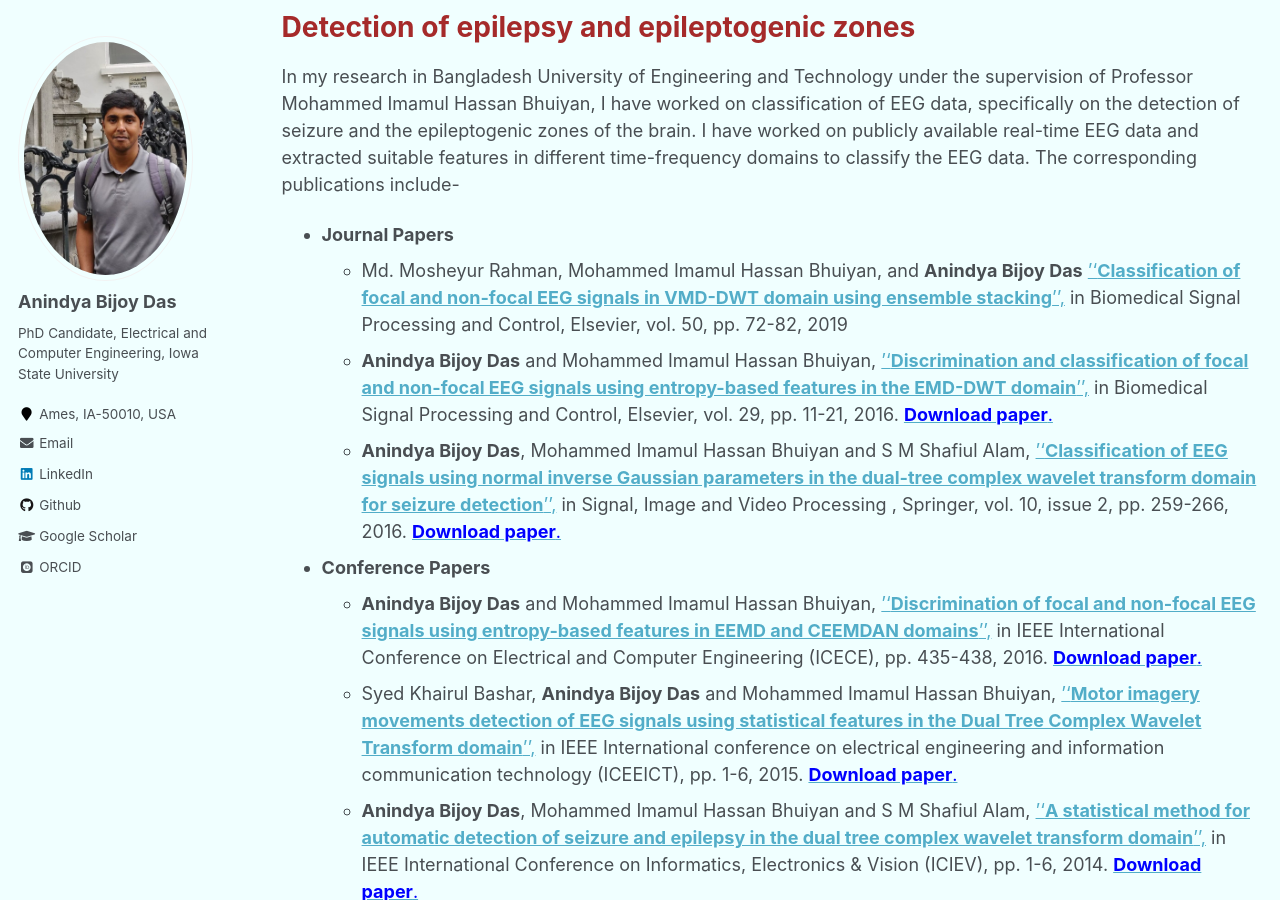
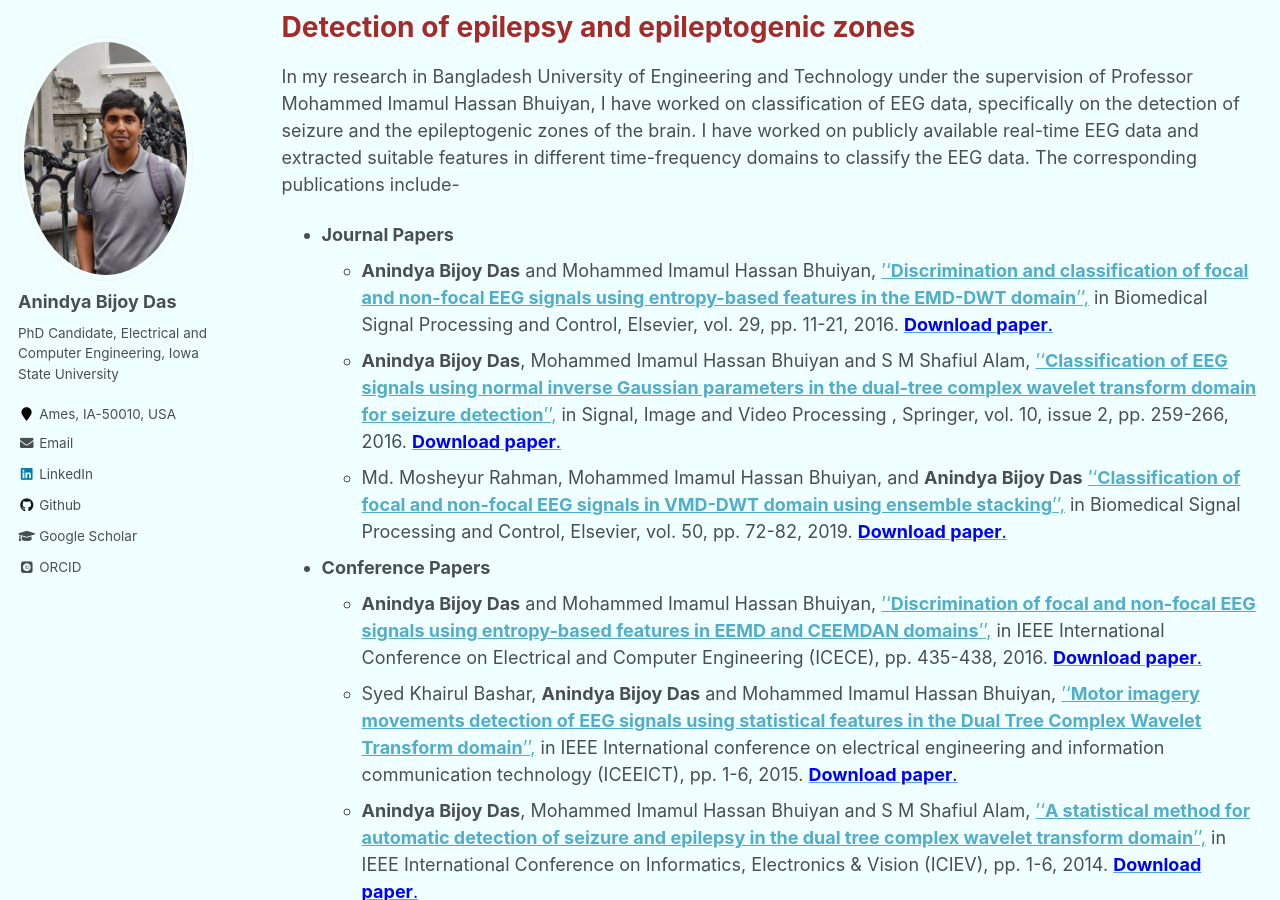
Before and after one commit to anindyabijoydas/portfolio, a Jekyll site: the page built from _pages/research.md, in a window 1280 px wide and 900 px high, scrolled down 1015 px. Built offline with Jekyll 4.4.1, drawn with Linux system fonts in a browser that asks for light colours; some web fonts are replaced.

Commit message:
Update research.md

```diff
--- a/_pages/research.md
+++ b/_pages/research.md
@@ -35,9 +35,9 @@ In my PhD research in Iowa State University under the supervision of Professor A
 In my research in Bangladesh University of Engineering and Technology under the supervision of Professor Mohammed Imamul Hassan Bhuiyan, I have worked on classification of EEG data, specifically on the detection of seizure and the epileptogenic zones of the brain. I have worked on publicly available real-time EEG data and extracted suitable features in different time-frequency domains to classify the EEG data. The corresponding publications include-
 
 * **Journal Papers**
-   * Md. Mosheyur Rahman, Mohammed Imamul Hassan Bhuiyan, and **Anindya Bijoy Das** [''**Classification of focal and non-focal EEG signals in VMD-DWT domain using ensemble stacking**'',](https://www.sciencedirect.com/science/article/abs/pii/S1746809419300126) in Biomedical Signal Processing and Control, Elsevier, vol. 50, pp. 72-82, 2019
-   * **Anindya Bijoy Das** and Mohammed Imamul Hassan Bhuiyan, [''**Discrimination and classification of focal and non-focal EEG signals using entropy-based features in the EMD-DWT domain**'',](https://www.sciencedirect.com/science/article/abs/pii/S1746809416300465) in Biomedical Signal Processing and Control, Elsevier, vol. 29, pp. 11-21, 2016. [<span style="color:blue">**Download paper**.</span>](https://www.dropbox.com/s/lopr5cq523l9ibw/bspc.pdf?dl=0)
+   * **Anindya Bijoy Das** and Mohammed Imamul Hassan Bhuiyan, [''**Discrimination and classification of focal and non-focal EEG signals using entropy-based features in the EMD-DWT domain**'',](https://www.sciencedirect.com/science/article/abs/pii/S1746809416300465) in Biomedical Signal Processing and Control, Elsevier, vol. 29, pp. 11-21, 2016. [<span style="color:blue">**Download paper**.</span>](https://www.dropbox.com/s/4efk5c1zl29q6we/bspc2016.pdf?dl=0)
    * **Anindya Bijoy Das**, Mohammed Imamul Hassan Bhuiyan and S M Shafiul Alam, [''**Classification of EEG signals using normal inverse Gaussian parameters in the dual-tree complex wavelet transform domain for seizure detection**'',](https://link.springer.com/article/10.1007%2Fs11760-014-0736-2) in Signal, Image and Video Processing , Springer, vol. 10, issue 2, pp. 259-266, 2016. [<span style="color:blue">**Download paper**.</span>](https://www.dropbox.com/s/8np8rlffnsqalu9/sivp.pdf?dl=0)
+   * Md. Mosheyur Rahman, Mohammed Imamul Hassan Bhuiyan, and **Anindya Bijoy Das** [''**Classification of focal and non-focal EEG signals in VMD-DWT domain using ensemble stacking**'',](https://www.sciencedirect.com/science/article/abs/pii/S1746809419300126) in Biomedical Signal Processing and Control, Elsevier, vol. 50, pp. 72-82, 2019. [<span style="color:blue">**Download paper**.</span>](https://www.dropbox.com/s/lopr5cq523l9ibw/bspc.pdf?dl=0)
 
 * **Conference Papers**
    * **Anindya Bijoy Das** and Mohammed Imamul Hassan Bhuiyan, [''**Discrimination of focal and non-focal EEG signals using entropy-based features in EEMD and CEEMDAN domains**'',](https://ieeexplore.ieee.org/abstract/document/7853950) in IEEE International Conference on Electrical and Computer Engineering (ICECE), pp. 435-438, 2016. [<span style="color:blue">**Download paper**.</span>](https://www.dropbox.com/s/rucoxx2m2g5ju5e/eemd.pdf?dl=0)
```
